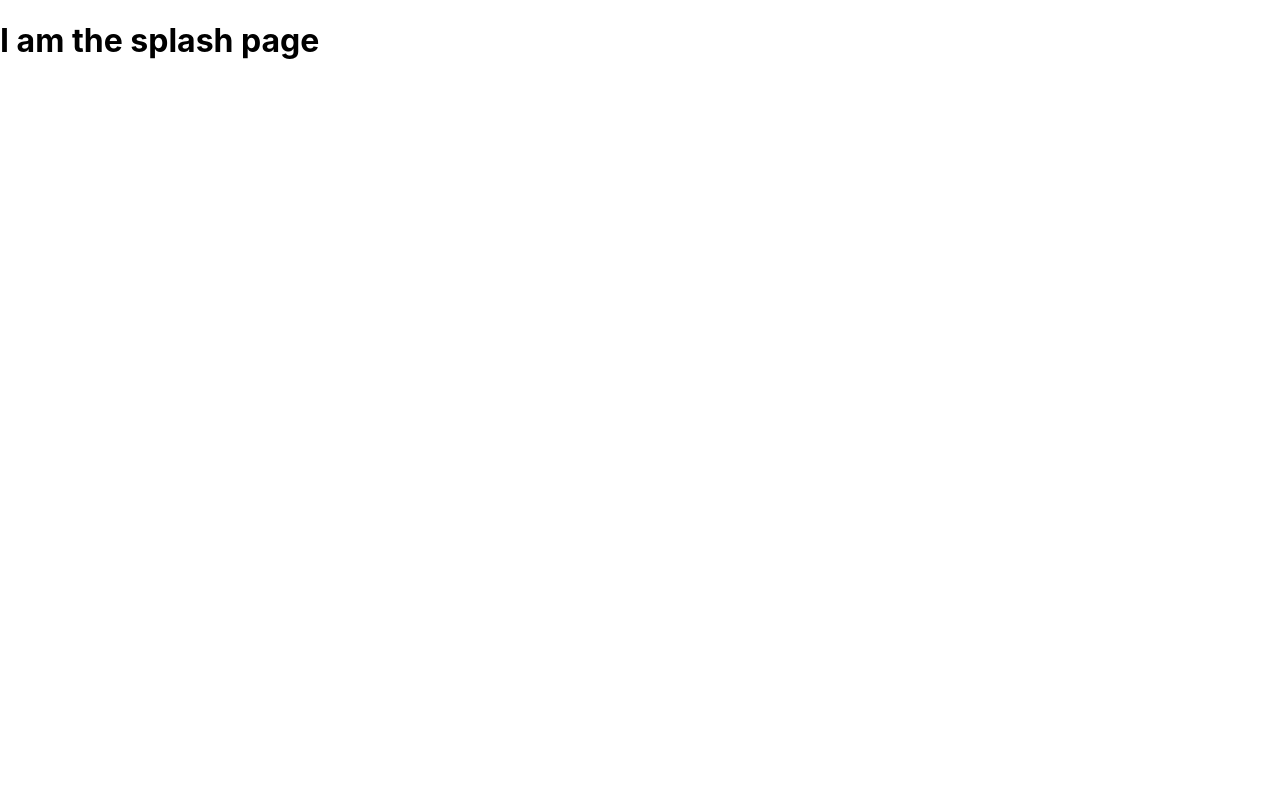
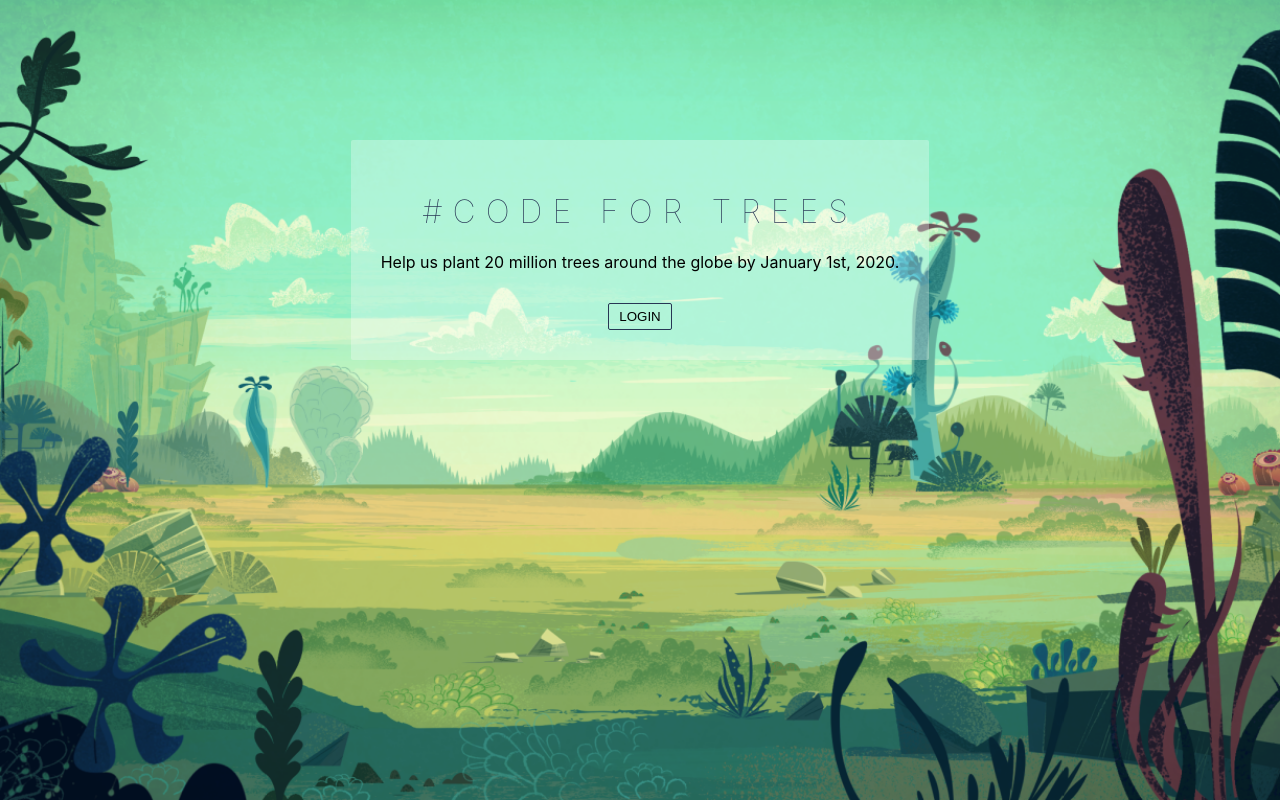
Before and after one commit to i-use-arch/code-for-trees, a React (Create React App) app in the folder front-end/: page / in a window 1280 px wide. Built offline with nearby package versions, Linux system fonts and the light colour scheme.

Commit message:
Add splash page

```diff
--- a/front-end/src/App.js
+++ b/front-end/src/App.js
@@ -6,7 +6,7 @@ class App extends Component {
   state = {  }
   render() {
     return (
-      <div className="App">
+      <div id="app">
         <Splash/>
       </div>
     );
--- a/front-end/src/pages/Splash.js
+++ b/front-end/src/pages/Splash.js
@@ -4,7 +4,13 @@ class Splash extends Component {
 
   render() {
     return (
-      <h1>I am the splash page</h1>
+      <div id="splash">
+        <div className="text-container">
+          <h1>#CODE FOR TREES</h1>
+          <p>Help us plant 20 million trees around the globe by January 1st, 2020.</p>
+          <button className="login-button">LOGIN</button>
+        </div>
+      </div>
     );
   }
 }
--- a/front-end/src/styles/_splash.scss
+++ b/front-end/src/styles/_splash.scss
@@ -0,0 +1,55 @@
+#splash {
+  text-align: center;
+  display: flex;
+  height: 100vh;
+  align-items: center;
+  justify-content: center;
+  // background: linear-gradient(#c3dee0, #e0fdff);
+  background-image: url('../images/background.png');
+  // background-image: url('https://i.pinimg.com/originals/07/a5/38/07a5382f6d64ffb2aec1f87df19c4db8.png');
+
+  background-size: cover;
+  background-position: center;
+  background-repeat: no-repeat;
+  background-attachment: fixed;
+
+  h1 {
+    font-weight: lighter;
+    color: $secondary-color;
+    letter-spacing: 10px;
+  }
+
+  button {
+    background-color: transparent;
+    border-style: solid;
+    border-width: 1px;
+    border-color: $secondary-color;
+    border-radius: 2px;
+    transition: .2s ease-in-out;
+    padding: 5px 10px;
+    // letter-spacing: 5px;
+  }
+
+  button:hover {
+    background-color: $primary-color;
+    color: white;
+    border-color: transparent;
+  }
+
+  .login-button {
+    margin-top: 15px;
+  }
+
+  p {
+    // color: $primary-color;
+  }
+
+  .text-container {
+    margin-top: -300px;
+    background-color: rgba(white, .3);
+    padding: 30px;
+    border-radius: 2px;
+
+  }
+
+}
--- a/front-end/src/styles/_variables.scss
+++ b/front-end/src/styles/_variables.scss
@@ -2,4 +2,4 @@ $primary-color: #8AB73F;
 $secondary-color: #273654;
 
 $header-font: Montserrat, sans-serif;
-$body-font: Monserrat;
+$body-font: Montserrat, sans-serif;
```
Also changed, not shown: front-end/src/images/background.png (added), front-end/src/images/cloud.svg (added).
